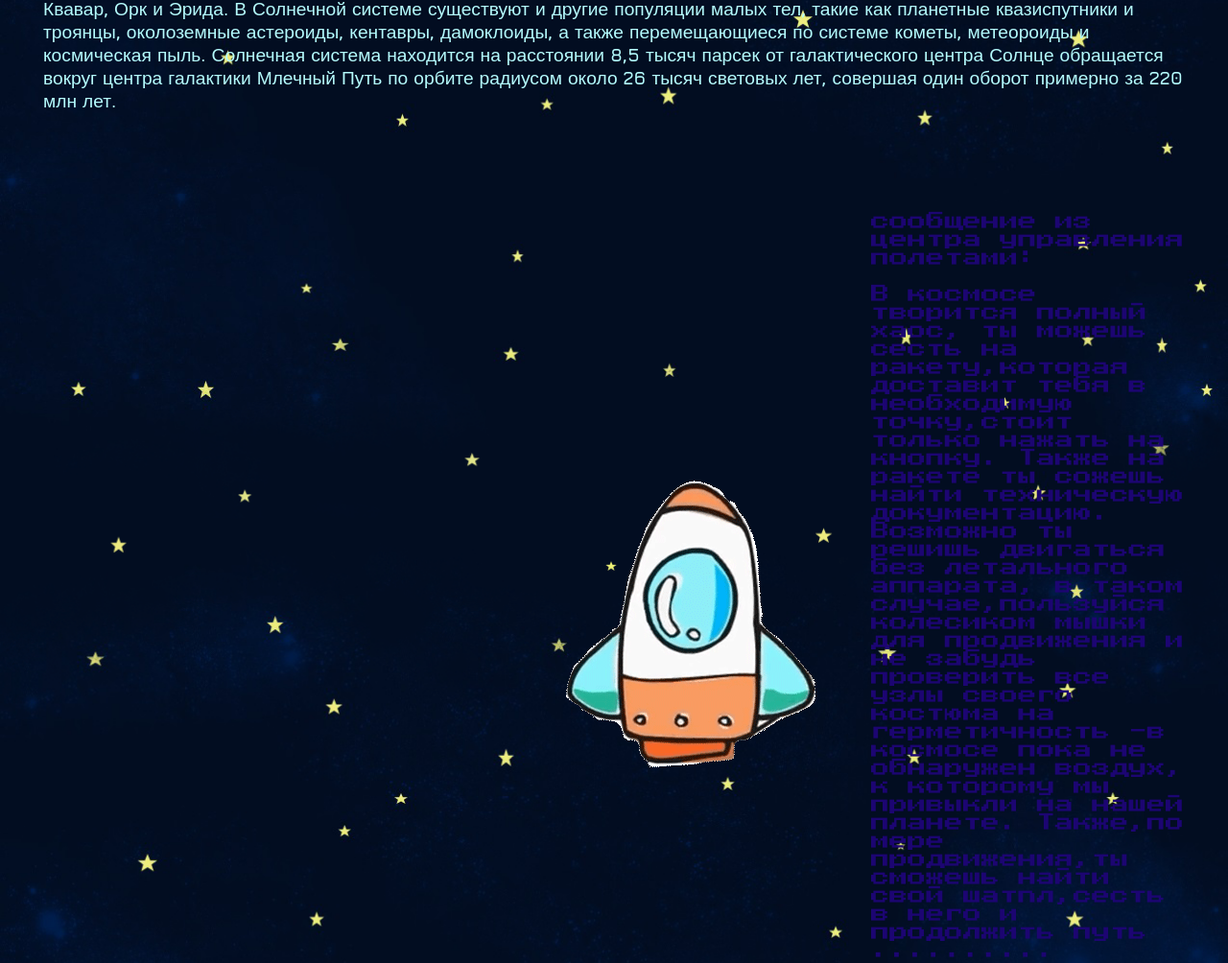
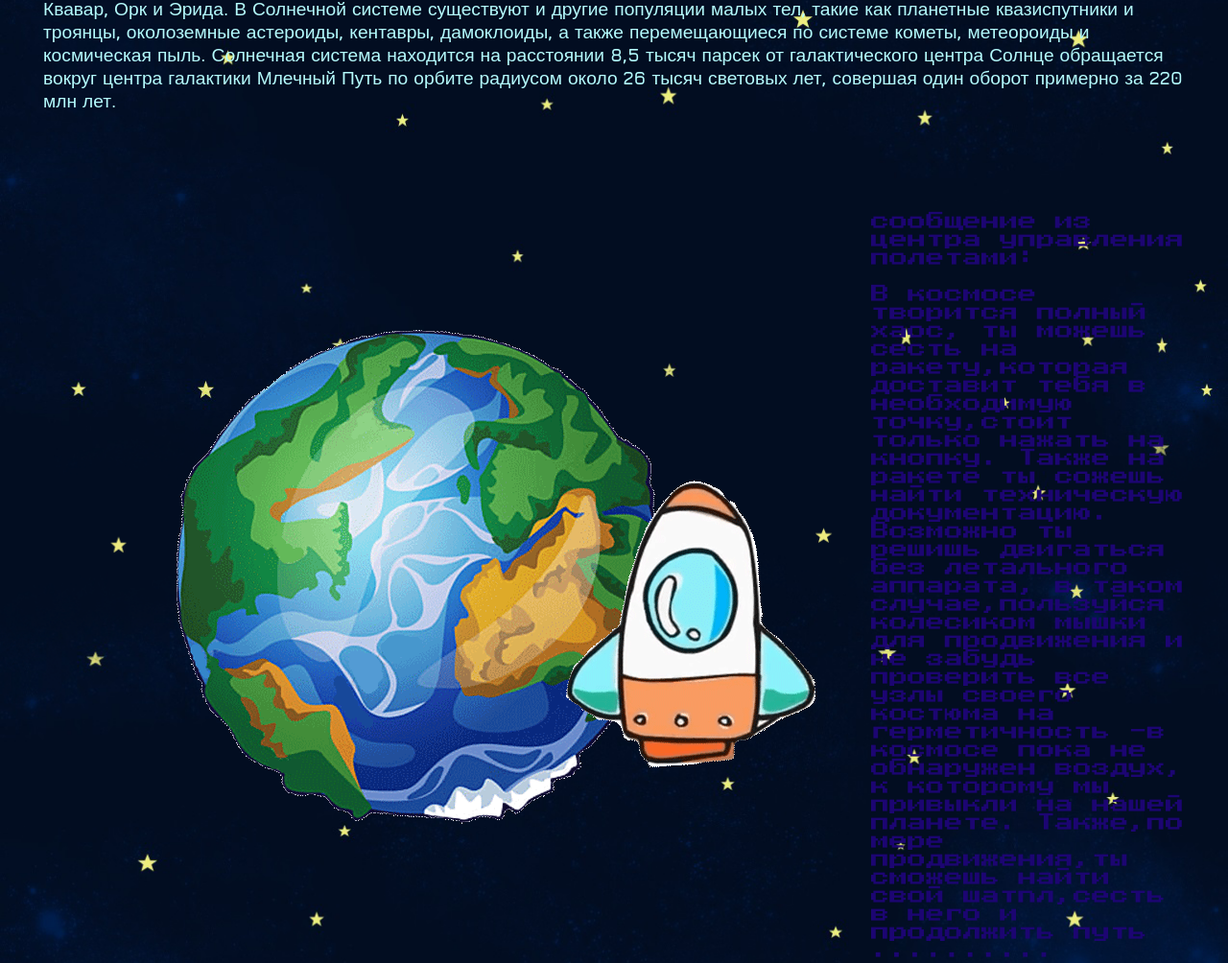
Before and after one commit to Anjeli-art/Solar-Sistem, a plain HTML site: page index.html in a window 1280 px wide. Shown: the part 859-1863 px from the top of the page at 96% size. Drawn offline with nearby package versions, Linux system fonts and the light colour scheme.

Commit message:
Update main.css

```diff
--- a/css/main.css
+++ b/css/main.css
@@ -93,7 +93,7 @@ div.Raketcell {
   color: rgb(28, 5, 114);
 }
 #rakettext1 {
-  background-image: url(/мое/images/zemlyi.png);
+  background-image: url(../images/zemlyi.png);
   background-repeat: no-repeat;
 }
 #positionraket {
```
